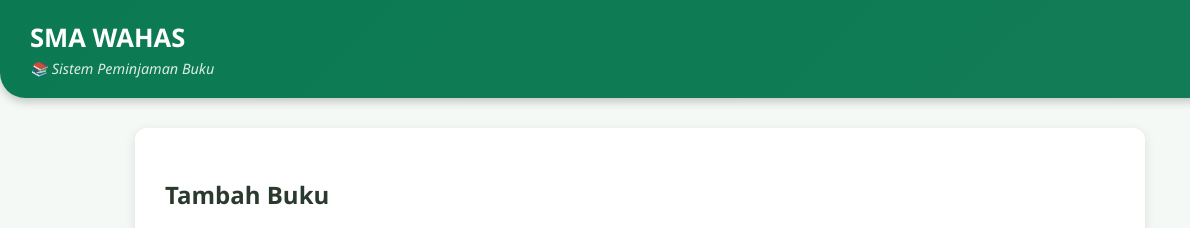
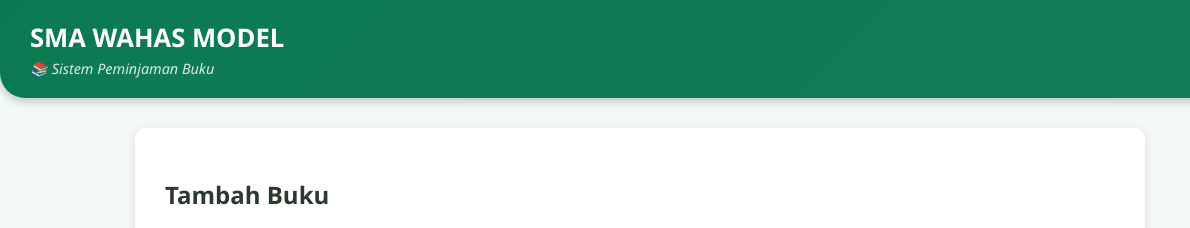
Before and after one commit to FANR01/pinjambuku, a plain HTML site: page index.html in a window 1280 px wide. Shown: the top 228 px of the page, 0-1190 px from the left. Drawn offline with Linux system fonts and the light colour scheme.

Commit message:
Update index.html

```diff
--- a/index.html
+++ b/index.html
@@ -9,7 +9,7 @@
 <body>
   <header>
     <div class="header-kiri">
-      <h1>SMA WAHAS</h1>
+      <h1>SMA WAHAS MODEL</h1>
       <p>📚 Sistem Peminjaman Buku</p>
     </div>
     <div class="header-kanan">
```
